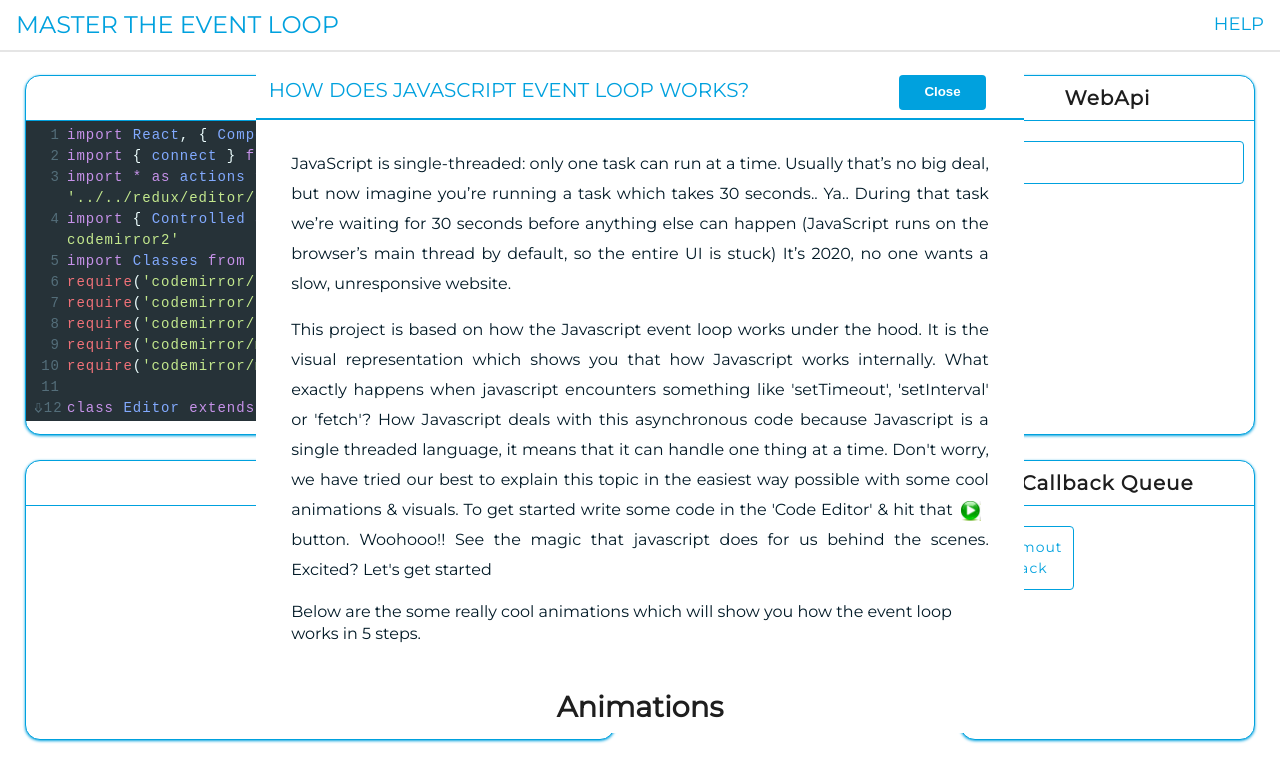
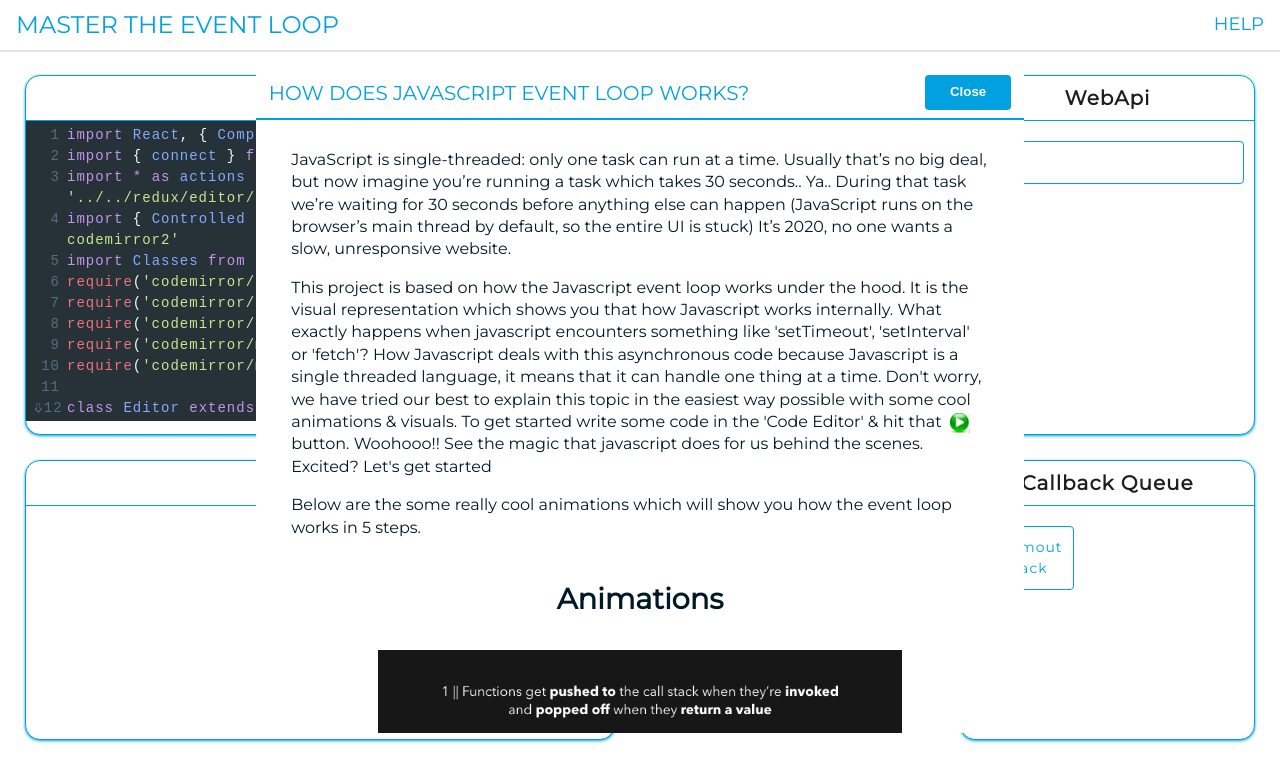
Before and after one commit to Dhaval1403/master-the-event-loop, a React (Create React App) app: page / in a window 1280 px wide. Both pictures are taken after a click on the element "HELP". Shown: the top 782 px of the page. Built offline with nearby package versions, Linux system fonts and the light colour scheme.

Commit message:
help converted to styled components

```diff
--- a/src/components/Help/Help.jsx
+++ b/src/components/Help/Help.jsx
@@ -1,6 +1,5 @@
 import React, { Component } from 'react'
 
-import './Help.styles.css'
 import { connect } from 'react-redux'
 import { toggleHelp } from '../../redux/helpToggle/helpToggle.actions'
 import helpImage from '../../assets/master-the-event-loop.png'
@@ -11,8 +10,11 @@ import gif_4 from '../../assets/animation4.gif'
 import gif_5 from '../../assets/animation5.gif'
 import playButton from '../../assets/play.png'
 
+import { HelpStyled } from './HelpStyled'
+
 import { Button } from '../Button/Button'
 import { Flex, Box } from '../../styles/flex'
+import { Cell } from '../../styles/grid'
 import { Wrap } from '../../styles/layout'
 import { P, Title4, Title5 } from '../../styles/text'
 
@@ -31,6 +33,7 @@ class Help extends Component {
 				{isHelp ? (
 					<Flex
 						alignItems="center"
+						backgroundColor="colorGrayDarkTransparent"
 						display="flex"
 						id="mdc"
 						justifyContent="center"
@@ -47,6 +50,7 @@ class Help extends Component {
 								borderRadius="4px 4px 0 0"
 								borderStyle="solid"
 								color="colorBlue"
+								display="flex"
 								justifyContent="space-between"
 								mb="0.8rem"
 								p="0.5rem 0.8rem"
@@ -58,13 +62,13 @@ class Help extends Component {
 									HOW DOES JAVASCRIPT EVENT LOOP WORKS?
 								</Title4>
 
-								<Button display="inline-flex" onClick={toggleHelp} className="cls-btn" ml="150px">
+								<Button display="inline-flex" onClick={toggleHelp}>
 									Close
 								</Button>
 							</Box>
 
-							<div id="mdb" className="modal-body">
-								<div className="modal-content">
+							<HelpStyled>
+								<Box>
 									<P>
 										JavaScript is single-threaded: only one task can run at a time. Usually that’s no big
 										deal, but now imagine you’re running a task which takes 30 seconds.. Ya.. During that task
@@ -85,16 +89,30 @@ class Help extends Component {
 										button. Woohooo!! See the magic that javascript does for us behind the scenes. Excited?
 										Let's get started
 									</P>
-								</div>
+								</Box>
 
-								<div className="resources">
+								<Cell
+									display="grid"
+									justifyItems="center"
+									gridGap="25px"
+									gridTemplateColumns="1fr"
+									mb="0.8rem"
+								>
 									<P>
 										Below are the some really cool animations which will show you how the event loop works in
 										5 steps.
 									</P>
 
-									<div className="resources">
-										<span className="resource-title">Animations</span>
+									<Cell
+										display="grid"
+										justifyItems="center"
+										gridGap="25px"
+										gridTemplateColumns="1fr"
+										mb="0.8rem"
+									>
+										<Title5 fontWeight="bold" fontSize="1.8em" mb="0.5rem">
+											Animations
+										</Title5>
 										<img className="resource-item" src={gif_1} alt="animations" />
 										<img className="resource-item" src={gif_2} alt="animations" />
 										<img className="resource-item" src={gif_3} alt="animations" />
@@ -111,14 +129,20 @@ class Help extends Component {
 											</a>
 											)
 										</P>
-									</div>
+									</Cell>
 
 									<P>
 										Below attached are some extra resources for you if you want to dive deep into the topic.
 										It includes some images, articles and youtube videos.
 									</P>
 
-									<div className="resources">
+									<Cell
+										display="grid"
+										justifyItems="center"
+										gridGap="25px"
+										gridTemplateColumns="1fr"
+										mb="0.8rem"
+									>
 										<Title5>Images</Title5>
 										<img className="resource-item" src={helpImage} alt="master the event loop" />
 
@@ -148,9 +172,9 @@ class Help extends Component {
 												here
 											</a>
 										</P>
-									</div>
-								</div>
-							</div>
+									</Cell>
+								</Cell>
+							</HelpStyled>
 						</Wrap>
 					</Flex>
 				) : null}
--- a/src/components/Help/Help.styles.css
+++ /dev/null
@@ -1,65 +0,0 @@
-.modal-body {
-	height: 75vh;
-	overflow-y: auto;
-	padding: 1rem;
-	border-radius: 0 0 4px 4px;
-	width: 95%;
-	display: block;
-	margin: 0 auto;
-}
-
-.modal-content p {
-	line-height: 30px;
-	text-align: justify;
-}
-
-.play-button {
-	width: 20px;
-	height: 20px;
-	margin: 0 0.5rem;
-}
-
-.resources {
-	display: grid;
-	justify-items: center;
-	grid-template-columns: 1fr;
-	gap: 25px;
-	margin-bottom: 0.8rem;
-}
-
-.resource-title {
-	font-weight: bold;
-	margin-bottom: 0.5rem;
-	font-size: 1.8em;
-}
-
-.resource-item {
-	width: 75%;
-	height: auto;
-}
-
-.resource-video {
-	width: 75%;
-	height: 250px;
-}
-
-.modal-body::-webkit-scrollbar {
-	background-color: transparent;
-	width: 10px;
-	cursor: pointer;
-}
-
-.modal-body::-webkit-scrollbar-thumb {
-	border-radius: 10px;
-	box-shadow: inset 0 0 6px rgba(0, 0, 0, 0.3);
-	-webkit-box-shadow: inset 0 0 6px rgba(0, 0, 0, 0.3);
-	background-color: #00a1de;
-}
-
-.modal-body::-webkit-scrollbar-track {
-	/* box-shadow: inset 0 0 6px rgba(0, 0, 0, 0.3);
-	-webkit-box-shadow: inset 0 0 6px rgba(0, 0, 0, 0.3);
- */
-	border-radius: 10px;
-	background-color: #ffffff;
-}
--- /dev/null
+++ b/src/components/Help/HelpStyled.js
@@ -0,0 +1,46 @@
+import styled from 'styled-components'
+
+import { variable } from '../../styles/variable'
+
+export const HelpStyled = styled.div`
+	height: 75vh;
+	overflow-y: auto;
+	padding: 1rem;
+	border-radius: 0 0 4px 4px;
+	width: 95%;
+	margin: 0 auto;
+
+	::-webkit-scrollbar {
+		background-color: transparent;
+		width: 10px;
+		cursor: pointer;
+	}
+
+	::-webkit-scrollbar-thumb {
+		border-radius: 10px;
+		box-shadow: inset 0 0 6px ${variable.colorBlackTransparent3};
+		-webkit-box-shadow: inset 0 0 6px ${variable.colorBlackTransparent3};
+		background-color: ${variable.colorBlue};
+	}
+
+	::-webkit-scrollbar-track {
+		border-radius: 10px;
+		background-color: ${variable.colorWhite};
+	}
+
+	.play-button {
+		width: 20px;
+		height: 20px;
+		margin: 0 0.5rem;
+	}
+
+	.resource-item {
+		width: 75%;
+		height: auto;
+	}
+
+	.resource-video {
+		width: 75%;
+		height: 250px;
+	}
+`
--- a/src/styles/flex.js
+++ b/src/styles/flex.js
@@ -1,4 +1,4 @@
-import styled, { css } from 'styled-components'
+import styled from 'styled-components'
 import { border, boxShadow, flexbox, layout, position, space, typography } from 'styled-system'
 
 import { variable } from './variable'
@@ -16,21 +16,6 @@ export const Box = styled.div`
 	${({ color }) => color && `color: ${variable[color]}`};
 	transition: background-color ${variable.transition}, box-shadow ${variable.transition},
 		width ${variable.transition};
-	${({ focus }) =>
-		focus &&
-		css`
-			:focus-within {
-				color: ${variable.colorGreen};
-			}
-		`};
-	${({ hover }) =>
-		hover &&
-		css`
-			&:hover {
-				background-color: ${variable.colorGrayTransparent5};
-				box-shadow: 0 1px 10px 1px ${variable.colorGrayLight4};
-			}
-		`};
 `
 
 export const Flex = styled.div`
--- a/src/styles/grid.js
+++ b/src/styles/grid.js
@@ -1,4 +1,4 @@
-import styled, { css } from 'styled-components'
+import styled from 'styled-components'
 import { border, flexbox, grid, layout, space, typography } from 'styled-system'
 
 import { variable } from './variable'
@@ -11,14 +11,6 @@ export const Cell = styled.div`
 	${space};
 	${typography};
 	transition: background-color ${variable.transition}, box-shadow ${variable.transition};
-	${({ hover }) =>
-		hover &&
-		css`
-			&:hover {
-				background-color: ${variable.colorGrayTransparent5};
-				box-shadow: 0 1px 10px 1px ${variable.colorGrayLight4};
-			}
-		`};
 `
 
 export const Grid = styled.div`
--- a/src/styles/variable.js
+++ b/src/styles/variable.js
@@ -31,6 +31,7 @@ export const variable = {
 	colorGray4: 'rgba(192, 198, 204, 1)',
 	colorGrayDark: 'rgba(36, 36, 36, 1)',
 	colorGrayDark2: 'rgba(55, 55, 55, 1)',
+	colorGrayDarkTransparent: 'rgba(55, 55, 55, 0.3)',
 	colorGrayLight: 'rgba(210, 210, 210, 1)',
 	colorGrayLight2: 'rgba(216, 221, 225, 1)',
 	colorGrayLight3: 'rgba(230, 230, 230, 1)',
```
